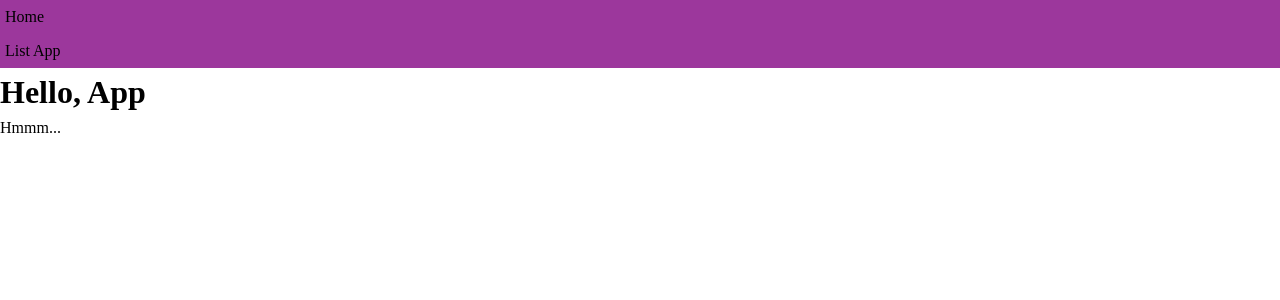
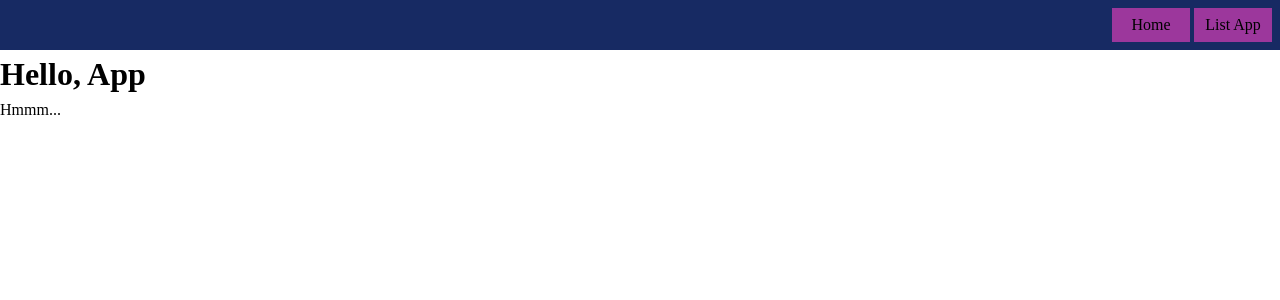
Before and after one commit to franco-ortega/workshop, a Next.js app: page / in a window 1280 px wide. Shown: the top 300 px of the page. Built offline with nearby package versions, Linux system fonts and the light colour scheme.

Commit message:
place nav bar in upper righthand corner of page

```diff
--- a/components/Nav/Nav.jsx
+++ b/components/Nav/Nav.jsx
@@ -1,9 +1,9 @@
-import Link from 'next/link';
 import NavLink from '../NavLink/NavLink';
+import styles from './Nav.module.css';
 
 export default function Nav() {
 	return (
-		<nav>
+		<nav className={styles.Nav}>
 			<ul>
 				<NavLink url={'/'} text={'Home'} />
 				<NavLink url={'/list'} text={'List App'} />
--- /dev/null
+++ b/components/Nav/Nav.module.css
@@ -0,0 +1,14 @@
+.Nav {
+	background-color: rgb(23, 42, 99);
+	padding: 0.5rem;
+	display: flex;
+	justify-content: flex-end;
+}
+
+.Nav ul {
+	width: 10rem;
+	display: grid;
+	grid-template-columns: 1fr 1fr;
+	gap: 0.25rem;
+	text-align: center;
+}
```
